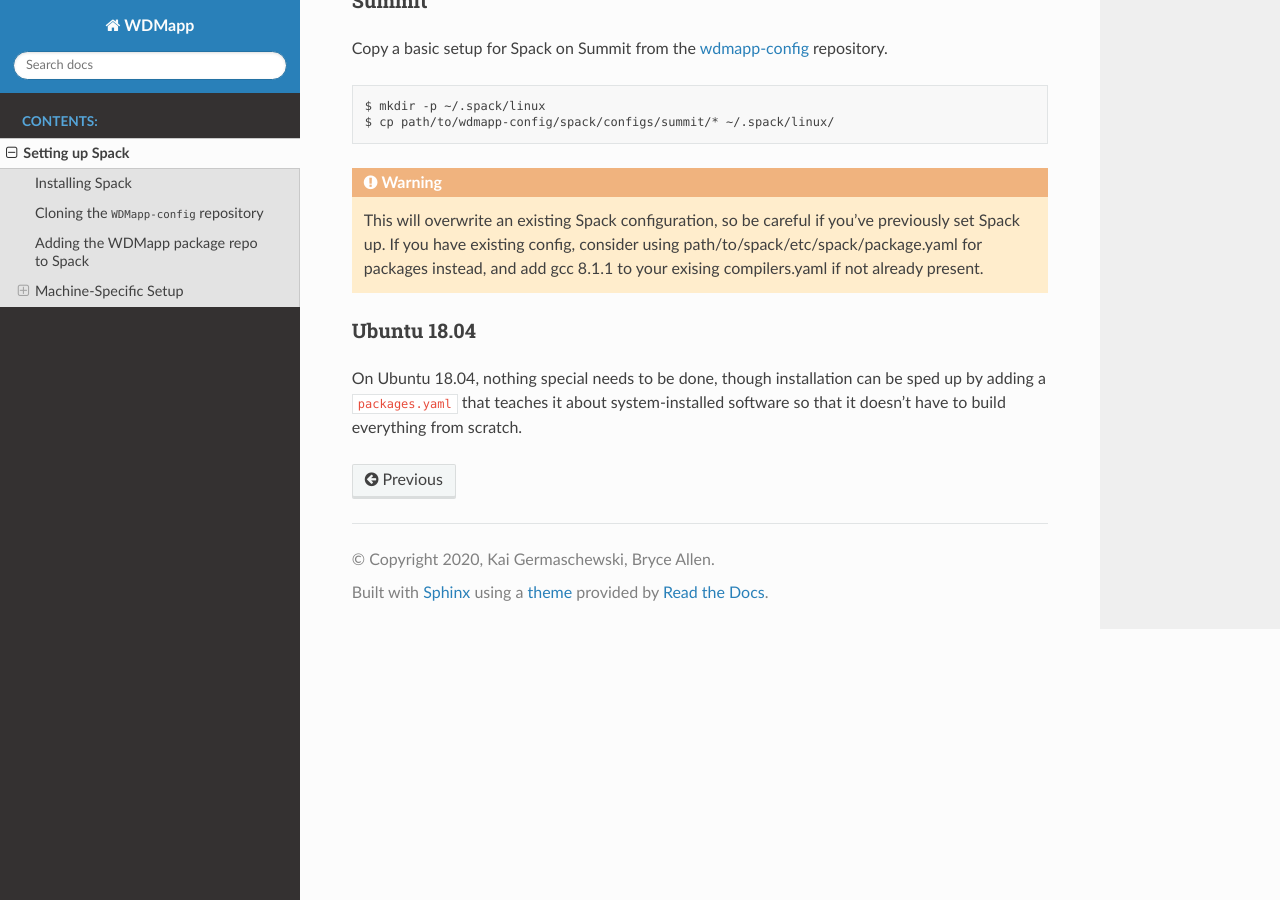
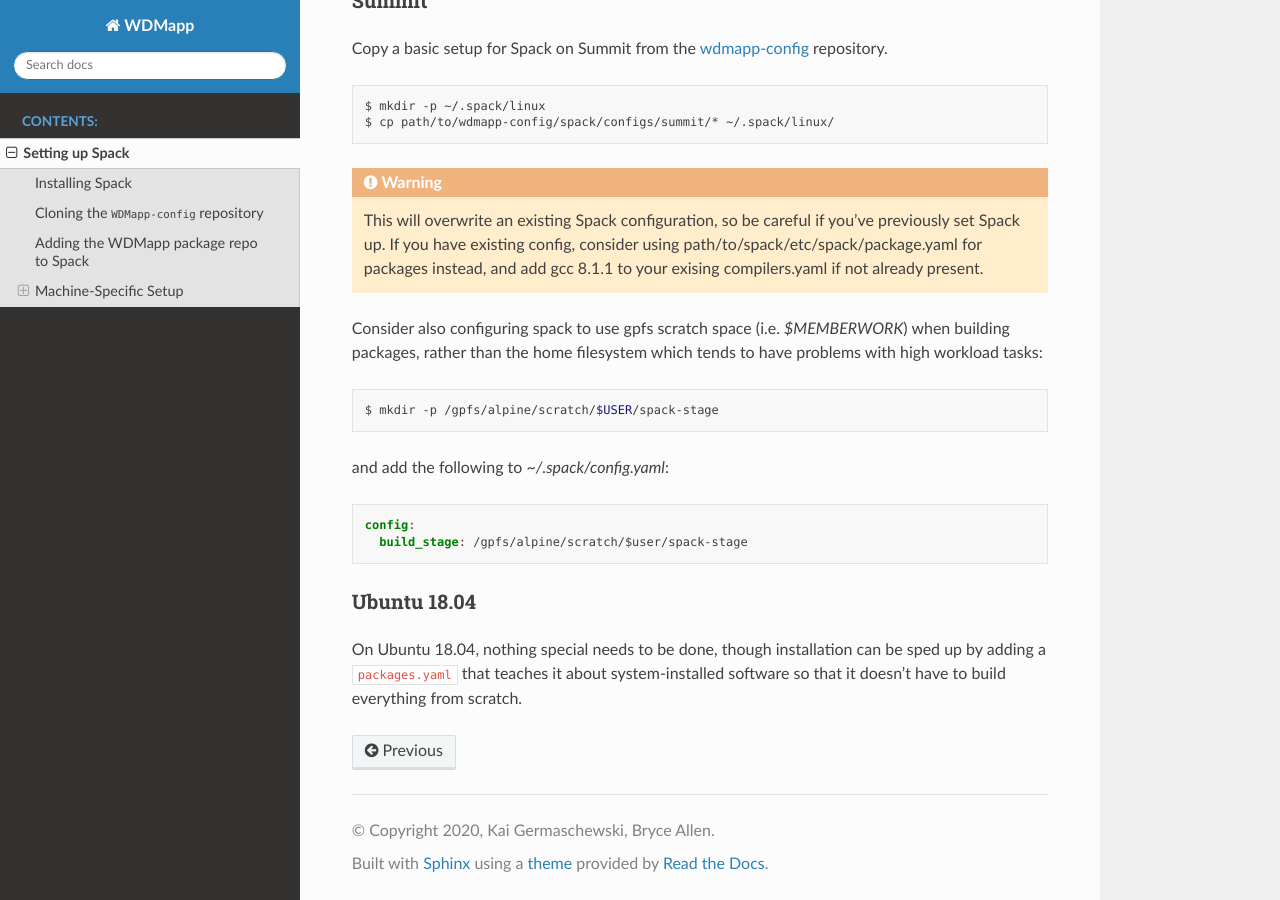
Before and after one commit to wdmapp/wdmapp-config, a Sphinx documentation site: the page built from docs/spack/setup.rst, in a window 1280 px wide and 900 px high, scrolled down 1519 px. Built offline with Sphinx 7.4.7 and the Read the Docs theme 2.0.0, drawn with Linux system fonts in a browser that asks for light colours; pages that are not in the unit, such as notebooks, are missing from menus.

Commit message:
doc-summit: add doc for stage dir on gpfs scratch

```diff
--- a/docs/spack/setup.rst
+++ b/docs/spack/setup.rst
@@ -92,6 +92,20 @@ Copy a basic setup for Spack on Summit from the `wdmapp-config
    using path/to/spack/etc/spack/package.yaml for packages instead, and add
    gcc 8.1.1 to your exising compilers.yaml if not already present.
 
+Consider also configuring spack to use gpfs scratch space (i.e. `$MEMBERWORK`)
+when building packages, rather than the home filesystem which tends to have
+problems with high workload tasks:
+
+.. code-block:: sh
+
+  $ mkdir -p /gpfs/alpine/scratch/$USER/spack-stage
+
+and add the following to `~/.spack/config.yaml`:
+
+.. code-block:: yaml
+
+  config:
+    build_stage: /gpfs/alpine/scratch/$user/spack-stage
 
 Ubuntu 18.04
 ---------------------
```
